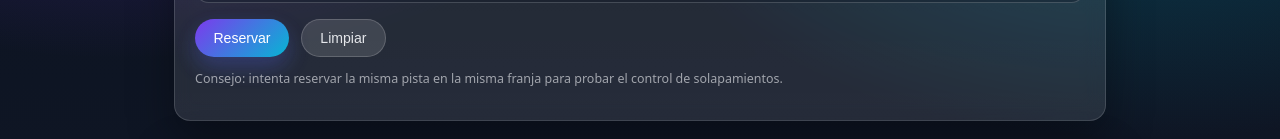
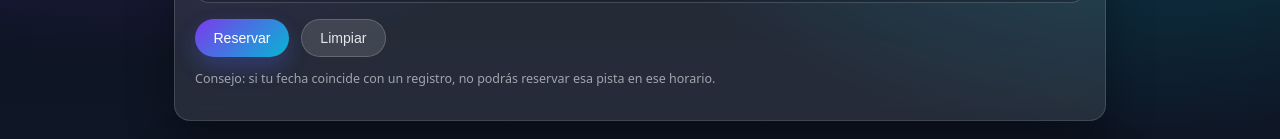
Before and after one commit to JohanStragus/reserva-pistas, a plain HTML site: page index.html in a window 1280 px wide. Shown: the part 321-460 px from the top of the page. Drawn offline with Linux system fonts and the light colour scheme; no server answers.

Commit message:
Correción de un mensaje

```diff
--- a/index.html
+++ b/index.html
@@ -67,7 +67,7 @@
                 </div>
 
                 <p class="hint">
-                    Consejo: intenta reservar la misma pista en la misma franja para probar el control de solapamientos.
+                    Consejo: si tu fecha coincide con un registro, no podrás reservar esa pista en ese horario.
                 </p>
             </form>
         </section>
```
